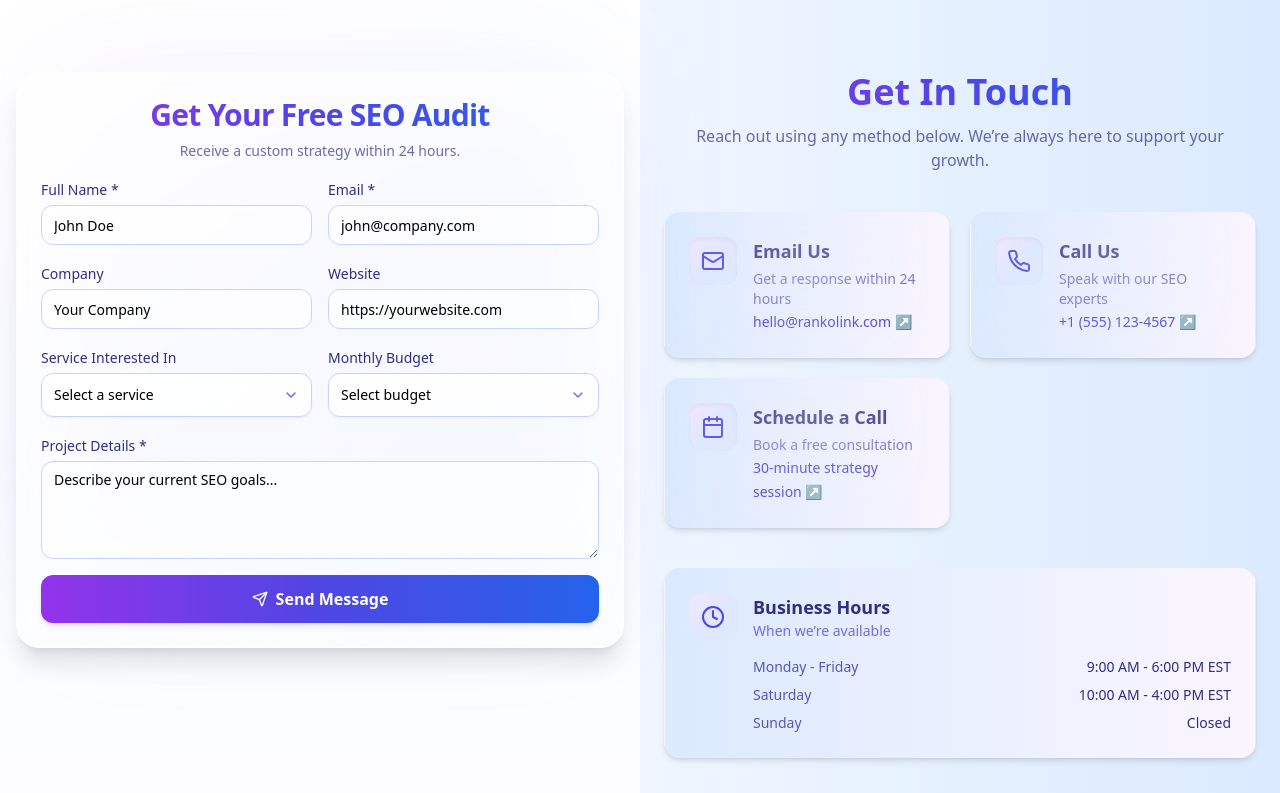
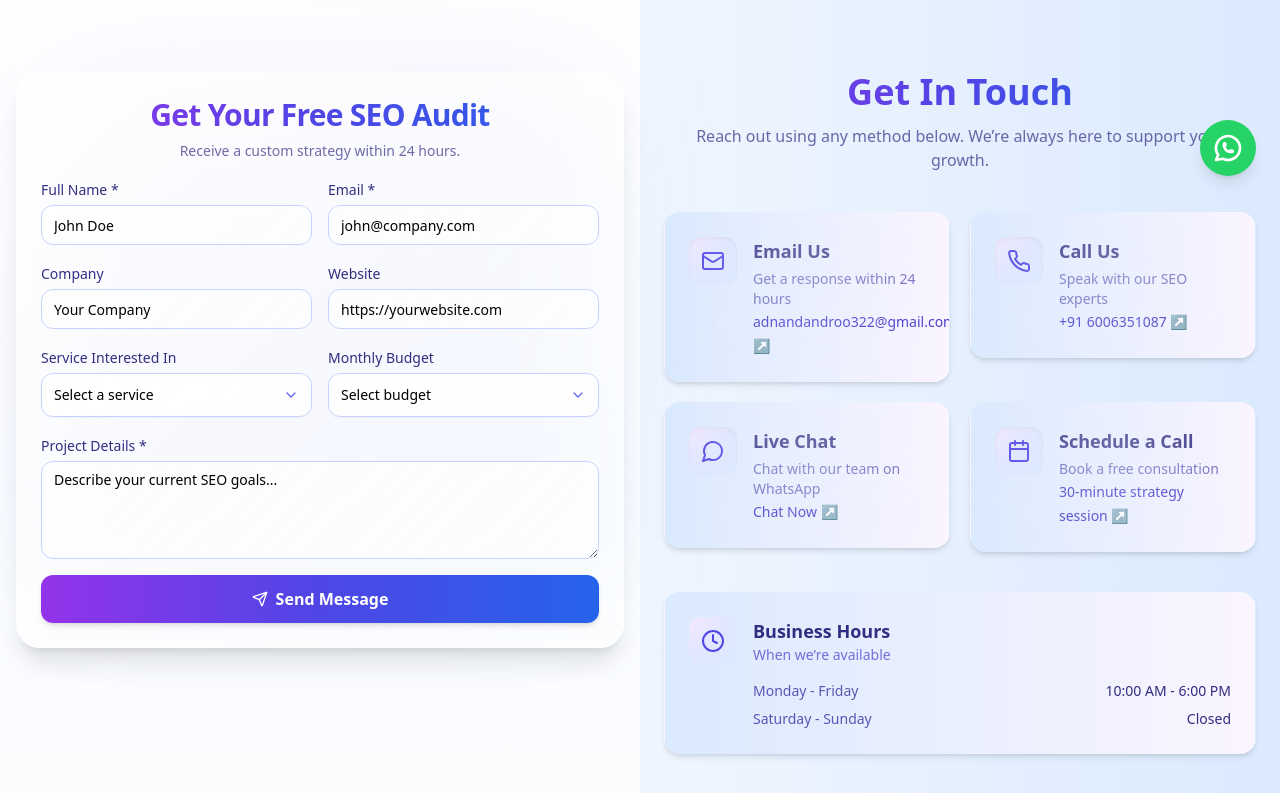
Before and after one commit to aalimaslam/Ranko-Link, a Next.js app: page /contact in a window 1280 px wide. Shown: the part 600-1393 px from the top of the page. Built offline with nearby package versions, Linux system fonts and the light colour scheme.

Commit message:
feat: added final changes

```diff
--- a/app/layout.tsx
+++ b/app/layout.tsx
@@ -3,6 +3,7 @@ import type { Metadata } from "next";
 import { Manrope } from "next/font/google";
 import "./globals.css";
 import SmoothScrollProvider from "@/components/smooth-scroll-provider";
+import WhatsAppWidget from "@/components/whatsapp-widget";
 
 const manrope = Manrope({
   subsets: ["latin"],
@@ -30,7 +31,10 @@ export default function RootLayout({
       <body
         className={`font-sans ${manrope.variable} antialiased`}
       >
-        <SmoothScrollProvider>{children}</SmoothScrollProvider>
+        <SmoothScrollProvider>
+          {children}
+          <WhatsAppWidget />
+        </SmoothScrollProvider>
       </body>
     </html>
   );
--- a/components/contact-info-redesigned.tsx
+++ b/components/contact-info-redesigned.tsx
@@ -8,6 +8,7 @@ import
   MapPin,
   Clock,
   Calendar,
+  MessageCircle,
 } from "lucide-react";
 import { motion } from "framer-motion";
 
@@ -17,15 +18,22 @@ export default function ContactInfoCompact() {
       icon: Mail,
       title: "Email Us",
       description: "Get a response within 24 hours",
-      contact: "hello@rankolink.com",
-      action: "mailto:hello@rankolink.com",
+      contact: "adnandandroo322@gmail.com",
+      action: "mailto:adnandandroo322@gmail.com",
     },
     {
       icon: Phone,
       title: "Call Us",
       description: "Speak with our SEO experts",
-      contact: "+1 (555) 123-4567",
-      action: "tel:+15551234567",
+      contact: "+91 6006351087",
+      action: "tel:+916006351087",
+    },
+    {
+      icon: MessageCircle,
+      title: "Live Chat",
+      description: "Chat with our team on WhatsApp",
+      contact: "Chat Now",
+      action: "https://wa.me/916006351087",
     },
     {
       icon: Calendar,
@@ -37,9 +45,8 @@ export default function ContactInfoCompact() {
   ];
 
   const businessHours = [
-    { day: "Monday - Friday", hours: "9:00 AM - 6:00 PM EST" },
-    { day: "Saturday", hours: "10:00 AM - 4:00 PM EST" },
-    { day: "Sunday", hours: "Closed" },
+    { day: "Monday - Friday", hours: "10:00 AM - 6:00 PM" },
+    { day: "Saturday - Sunday", hours: "Closed" },
   ];
 
   const fadeUp = {
@@ -222,9 +229,9 @@ export default function ContactInfoCompact() {
                 </h3>
 
                 <p className="text-sm text-indigo-800/70 leading-relaxed">
-                  123 SEO Street <br />
-                  Digital Marketing District <br />
-                  New York, NY 10001
+                  Shalteng, Srinagar, Kashmir <br />
+                  Near Noora Hospital <br />
+                  190012
                 </p>
               </div>
             </CardContent>
--- /dev/null
+++ b/components/whatsapp-widget.tsx
@@ -0,0 +1,21 @@
+"use client";
+
+import { IconBrandWhatsapp } from "@tabler/icons-react";
+import Link from "next/link";
+
+export default function WhatsAppWidget() {
+  const phoneNumber = "916006351087"; // User provided number
+  const message = "Hello! I would like to know more about your services.";
+
+  return (
+    <Link
+      href={`https://wa.me/${phoneNumber}?text=${encodeURIComponent(message)}`}
+      target="_blank"
+      rel="noopener noreferrer"
+      className="fixed bottom-6 right-6 z-50 flex h-14 w-14 items-center justify-center rounded-full bg-[#25D366] text-white shadow-lg transition-transform hover:scale-110 hover:shadow-xl focus:outline-none focus:ring-2 focus:ring-[#25D366] focus:ring-offset-2"
+      aria-label="Chat on WhatsApp"
+    >
+      <IconBrandWhatsapp size={32} stroke={2} />
+    </Link>
+  );
+}
```
